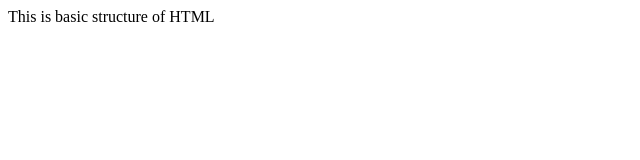
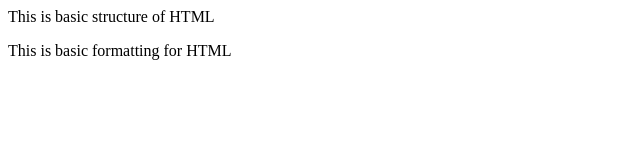
Before and after one commit to seriintan/IMD311, a plain HTML site: page index.html in a window 1280 px wide. Shown: the whole page, without its empty margins (0-640 px from the left). Drawn offline with Linux system fonts and the light colour scheme.

Commit message:
Update index.html

```diff
--- a/index.html
+++ b/index.html
@@ -3,5 +3,6 @@
 </head>
 <body>
  This is basic structure of HTML
+ <p>This is basic formatting for HTML</p>
 </body>
 </html>
```
